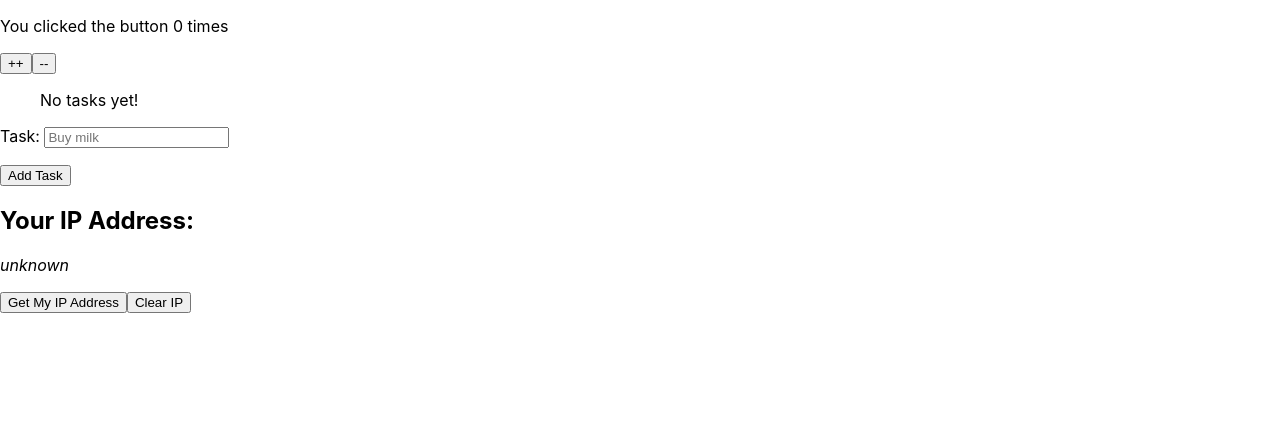
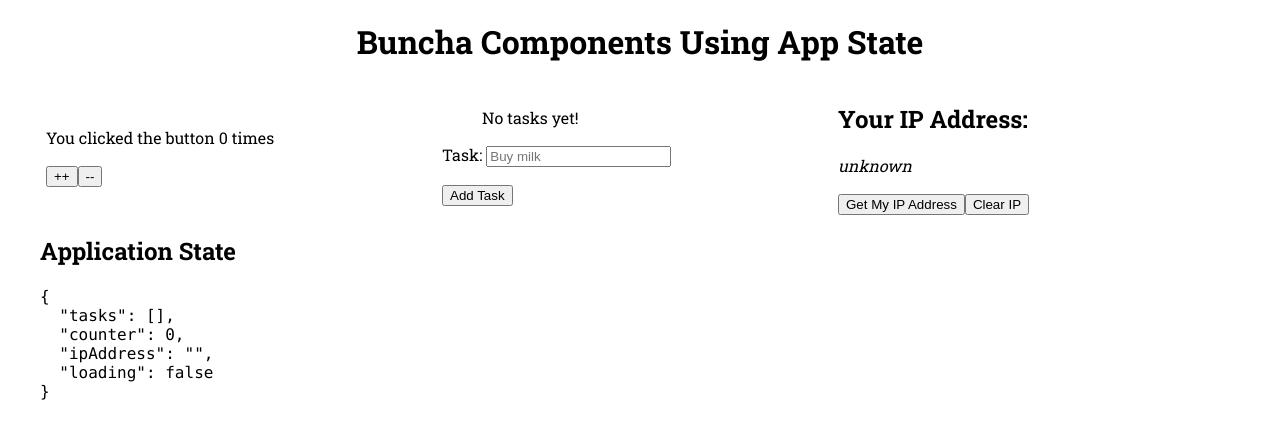
Before and after one commit to mgreen-simplethread/react-hooks-demo, a React (Create React App) app: page / in a window 1280 px wide. Shown: the top 438 px of the page. Built offline with nearby package versions, Linux system fonts and the light colour scheme.

Commit message:
Add flexbox layout and a component for rendering the entire app state from the context

```diff
--- a/src/App.css
+++ b/src/App.css
@@ -1,32 +1,32 @@
-.App {
+:root {
+  --font-base: 'Roboto Slab', sans-serif;
+}
+
+body {
+  font-family: var(--font-base);
+}
+
+.app {
+  max-width: 1200px;
+  width: 100%;
+  margin: 0 auto;
+  display: flex;
+  flex-flow: row wrap;
+  justify-content: center;
+  align-items: center;
+}
+
+.col {
+  flex-basis: 33%;
+}
+
+.state-view {
+  width: 100%;
+}
+
+header h1 {
+  width: 100%;
+  max-width: 1200px;
+  margin: 20px auto;
   text-align: center;
 }
-
-.App-logo {
-  animation: App-logo-spin infinite 20s linear;
-  height: 40vmin;
-}
-
-.App-header {
-  background-color: #282c34;
-  min-height: 100vh;
-  display: flex;
-  flex-direction: column;
-  align-items: center;
-  justify-content: center;
-  font-size: calc(10px + 2vmin);
-  color: white;
-}
-
-.App-link {
-  color: #61dafb;
-}
-
-@keyframes App-logo-spin {
-  from {
-    transform: rotate(0deg);
-  }
-  to {
-    transform: rotate(360deg);
-  }
-}
--- a/src/App.js
+++ b/src/App.js
@@ -2,15 +2,22 @@ import React from 'react';
 import Counter from './Counter';
 import TodoList from './TodoList';
 import IPAddress from './IPAddress';
+import StateView from './StateView';
 
-// import './App.css';
+import './App.css';
 
 export default function App() {
   return (
-    <main className="App">
-      <Counter />
-      <TodoList />
-      <IPAddress />
-    </main>
+    <React.Fragment>
+      <header>
+        <h1>Buncha Components Using App State</h1>
+      </header>
+      <main className="app">
+        <Counter />
+        <TodoList />
+        <IPAddress />
+        <StateView />
+      </main>
+    </React.Fragment>
   );
 }
--- a/src/Counter.js
+++ b/src/Counter.js
@@ -11,10 +11,10 @@ export default function Counter() {
   const dec = () => dispatch({ type: 'COUNTER_DEC' });
 
   return (
-    <div className="counter">
+    <section className="counter col">
       <p>You clicked the button {counter} times</p>
       <button onClick={inc}>++</button>
       <button onClick={dec}>--</button>
-    </div>
+    </section>
   );
 }
--- a/src/IPAddress.js
+++ b/src/IPAddress.js
@@ -11,7 +11,7 @@ export default function IPAddress() {
   const address = ipAddress.length ? ipAddress : 'unknown';
 
   return (
-    <section className="ip-address">
+    <section className="ip-address col">
       <h2>Your IP Address:</h2>
       <p className="ip-address__result">
         <em>{loading ? 'Loading...' : address}</em>
--- /dev/null
+++ b/src/StateView.js
@@ -0,0 +1,16 @@
+import React, { useContext } from 'react';
+import { AppContext } from './AppContext';
+
+export default function StateView() {
+  let { state } = useContext(AppContext);
+  let json = JSON.stringify(state, undefined, 2);
+
+  return (
+    <section className="state-view">
+      <h2>Application State</h2>
+      <pre>
+        <code>{json}</code>
+      </pre>
+    </section>
+  );
+}
--- a/src/TodoList.js
+++ b/src/TodoList.js
@@ -21,7 +21,7 @@ export default function TodoList() {
   };
 
   return (
-    <div className="tasks">
+    <section className="tasks col">
       <ul className="tasks__list">
         {!tasks.length
           ? 'No tasks yet!'
@@ -38,6 +38,6 @@ export default function TodoList() {
         </p>
         <input type="submit" value="Add Task" />
       </form>
-    </div>
+    </section>
   );
 }
```
